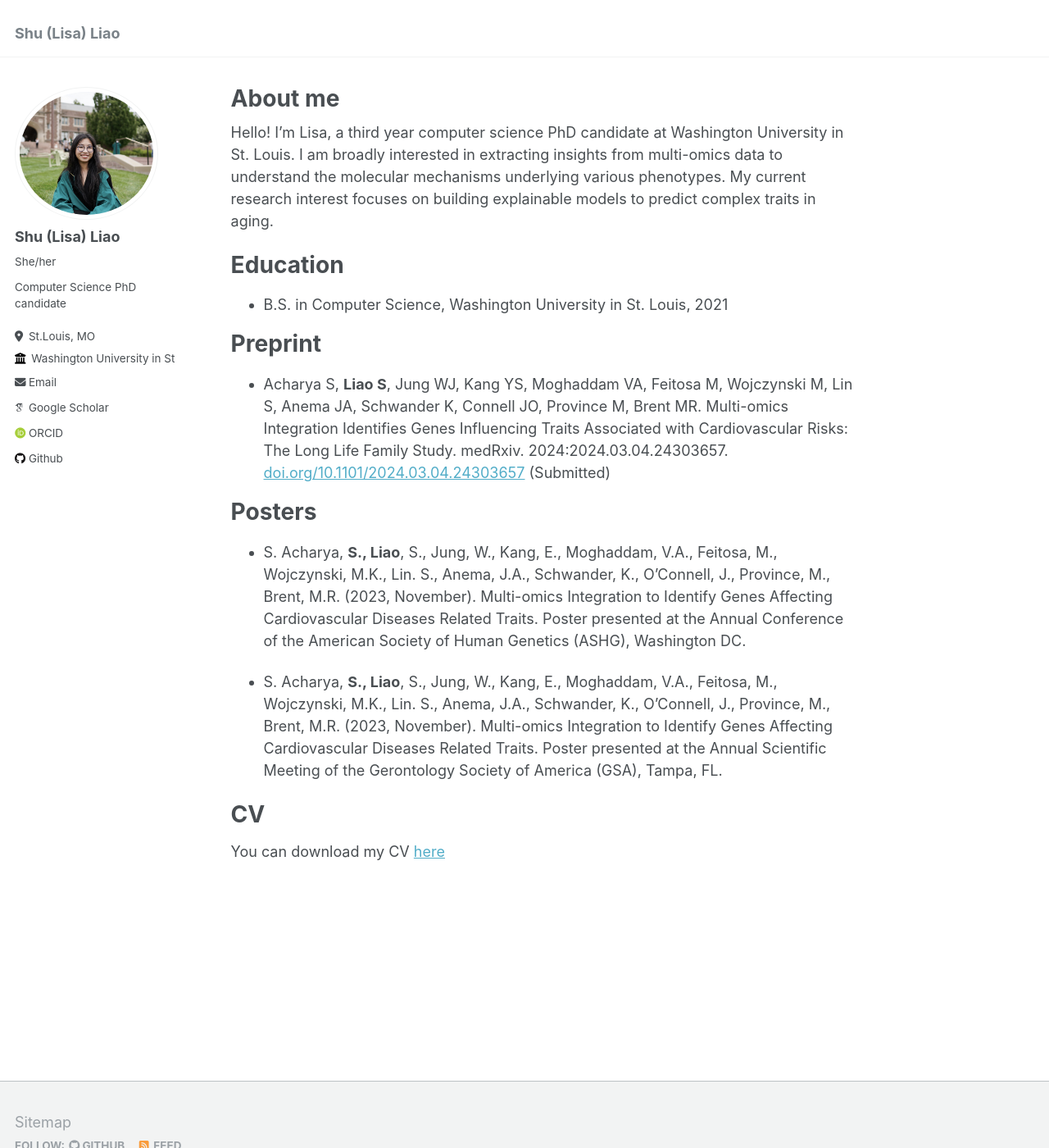
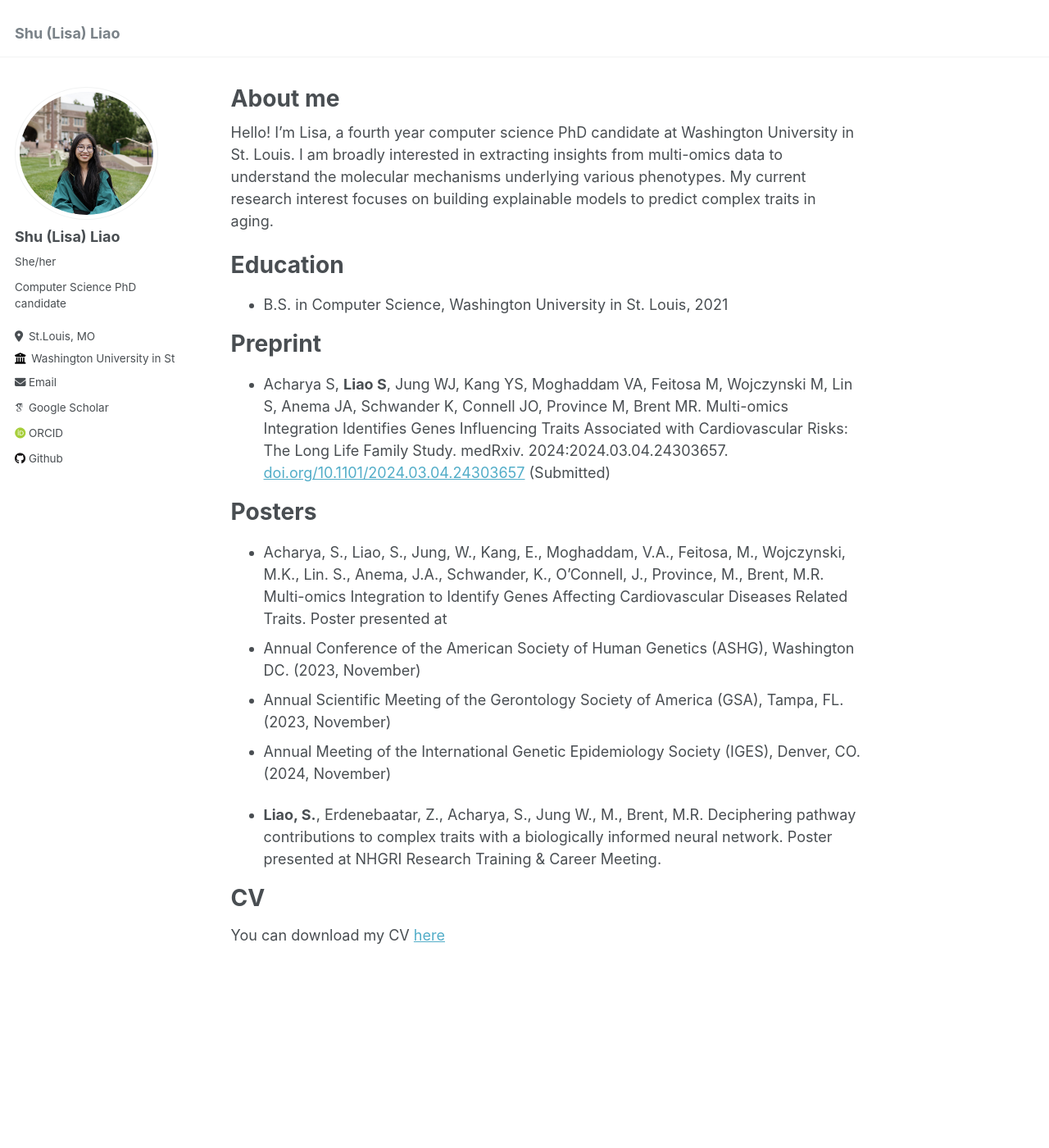
Before and after one commit to lislia423/lislia423.github.io, a Jekyll site: the page built from _pages/about.md, in a window 1280 px wide and 1400 px high. Shown: the whole window at 82% size. Built offline with Jekyll 4.4.1, drawn with Linux system fonts in a browser that asks for light colours; some web fonts are replaced.

Commit message:
update cv and about

```diff
--- a/_pages/about.md
+++ b/_pages/about.md
@@ -7,7 +7,7 @@ redirect_from:
   - /about.html
 ---
 
-Hello! I'm Lisa, a third year computer science PhD candidate at Washington University in St. Louis. I am broadly interested in extracting insights from multi-omics data to understand the molecular mechanisms underlying various phenotypes. My current research interest focuses on building explainable models to predict complex traits in aging.
+Hello! I'm Lisa, a fourth year computer science PhD candidate at Washington University in St. Louis. I am broadly interested in extracting insights from multi-omics data to understand the molecular mechanisms underlying various phenotypes. My current research interest focuses on building explainable models to predict complex traits in aging.
 
 Education
 ======
@@ -19,9 +19,13 @@ Preprint
 
 Posters
 ======
-* S. Acharya, **S., Liao**, S., Jung, W., Kang, E., Moghaddam, V.A., Feitosa, M., Wojczynski, M.K., Lin. S., Anema, J.A., Schwander, K., O’Connell, J., Province, M., Brent, M.R. (2023, November). Multi-omics Integration to Identify Genes Affecting Cardiovascular Diseases Related Traits. Poster presented at the Annual Conference of the American Society of Human Genetics (ASHG), Washington DC.
+* Acharya, S., Liao, S., Jung, W., Kang, E., Moghaddam, V.A., Feitosa, M., Wojczynski, M.K., Lin. S., Anema, J.A., Schwander, K., O’Connell, J., Province, M., Brent, M.R. Multi-omics Integration to Identify Genes Affecting Cardiovascular Diseases Related Traits. Poster presented at
+- Annual Conference of the American Society of Human Genetics (ASHG), Washington DC. (2023, November)
+- Annual Scientific Meeting of the Gerontology Society of America (GSA), Tampa, FL. (2023, November)
+- Annual Meeting of the International Genetic Epidemiology Society (IGES), Denver, CO. (2024, November)
 
-* S. Acharya, **S., Liao**, S., Jung, W., Kang, E., Moghaddam, V.A., Feitosa, M., Wojczynski, M.K., Lin. S., Anema, J.A., Schwander, K., O’Connell, J., Province, M., Brent, M.R. (2023, November). Multi-omics Integration to Identify Genes Affecting Cardiovascular Diseases Related Traits. Poster presented at the Annual Scientific Meeting of the Gerontology Society of America (GSA), Tampa, FL.
+* **Liao, S.**, Erdenebaatar, Z., Acharya, S., Jung W., M., Brent, M.R. Deciphering pathway contributions to complex traits with a biologically informed neural network. Poster presented at NHGRI Research Training & Career Meeting.
+
 
 CV
 ======
```
Also changed, not shown: 1 other file.
